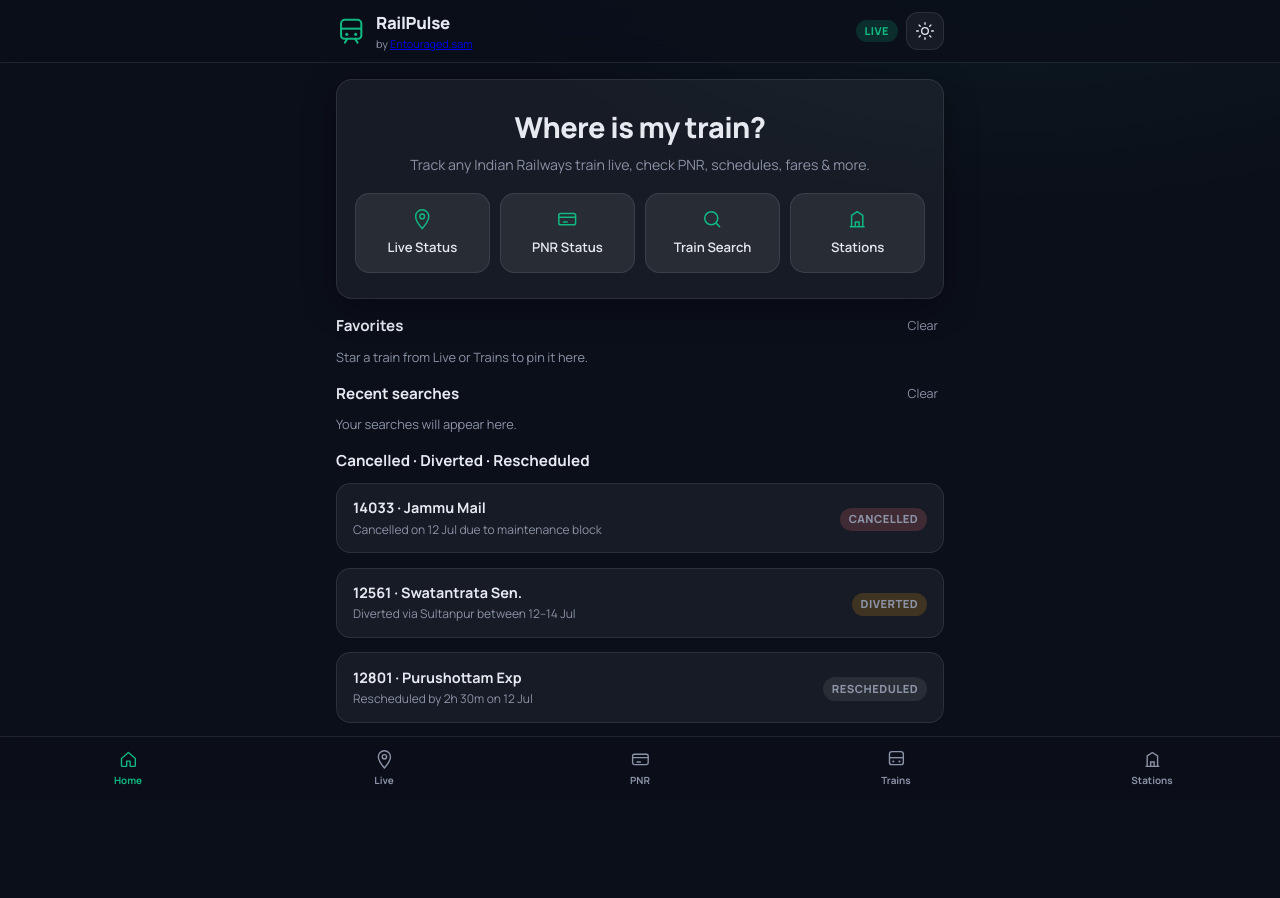
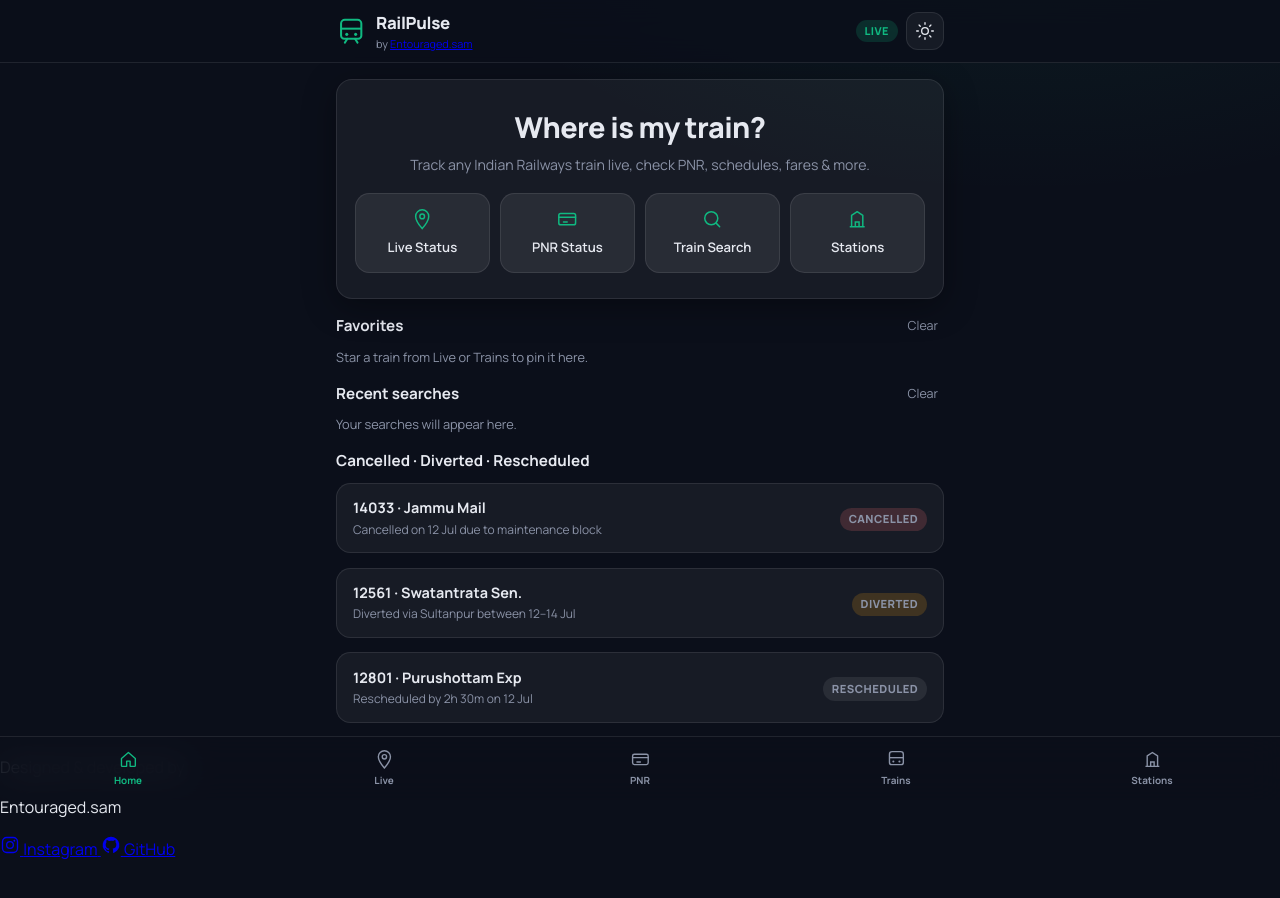
Before and after one commit to LegendGod01/railpulse, a plain HTML site: page index.html in a window 1280 px wide. Before the commit the page ends 819 px from the top, so only its background shows below. Drawn offline with Linux system fonts and the light colour scheme.

Commit message:
Update index.html

```diff
--- a/index.html
+++ b/index.html
@@ -234,6 +234,22 @@
     </section>
   </main>
 
+  <!-- ======================= DEVELOPER CREDIT ======================= -->
+<footer class="dev-credit">
+  <p class="dev-credit-label">Designed &amp; developed by</p>
+  <p class="dev-credit-name">Entouraged.sam</p>
+  <div class="dev-credit-links">
+    <a href="https://www.instagram.com/entouraged.sam?igsh=MWY1MHJpMmhiM2I0cA==" target="_blank" rel="noopener noreferrer" aria-label="Instagram profile">
+      <svg viewBox="0 0 24 24" fill="none" aria-hidden="true"><rect x="3" y="3" width="18" height="18" rx="5" stroke="currentColor" stroke-width="1.6"/><circle cx="12" cy="12" r="4" stroke="currentColor" stroke-width="1.6"/><circle cx="17.2" cy="6.8" r="1.2" fill="currentColor"/></svg>
+      <span>Instagram</span>
+    </a>
+    <a href="https://github.com/LegendGod01" target="_blank" rel="noopener noreferrer" aria-label="GitHub profile">
+      <svg viewBox="0 0 24 24" fill="none" aria-hidden="true"><path d="M12 2a10 10 0 0 0-3.16 19.49c.5.09.68-.22.68-.48v-1.7c-2.78.6-3.37-1.34-3.37-1.34-.45-1.16-1.11-1.47-1.11-1.47-.91-.62.07-.61.07-.61 1 .07 1.53 1.03 1.53 1.03.9 1.53 2.35 1.09 2.92.83.09-.65.35-1.09.63-1.34-2.22-.25-4.56-1.11-4.56-4.94 0-1.09.39-1.98 1.03-2.68-.1-.25-.45-1.27.1-2.64 0 0 .84-.27 2.75 1.02A9.56 9.56 0 0 1 12 6.84c.85 0 1.71.12 2.51.34 1.91-1.29 2.75-1.02 2.75-1.02.55 1.37.2 2.39.1 2.64.64.7 1.03 1.59 1.03 2.68 0 3.84-2.34 4.68-4.57 4.93.36.31.68.92.68 1.85V21c0 .27.18.58.69.48A10 10 0 0 0 12 2Z" fill="currentColor"/></svg>
+      <span>GitHub</span>
+    </a>
+  </div>
+</footer>
+
   <!-- ======================= BOTTOM NAVIGATION ======================= -->
   <nav class="bottom-nav" aria-label="Primary">
     <button class="nav-item is-active" data-view="home" aria-label="Home">
```
